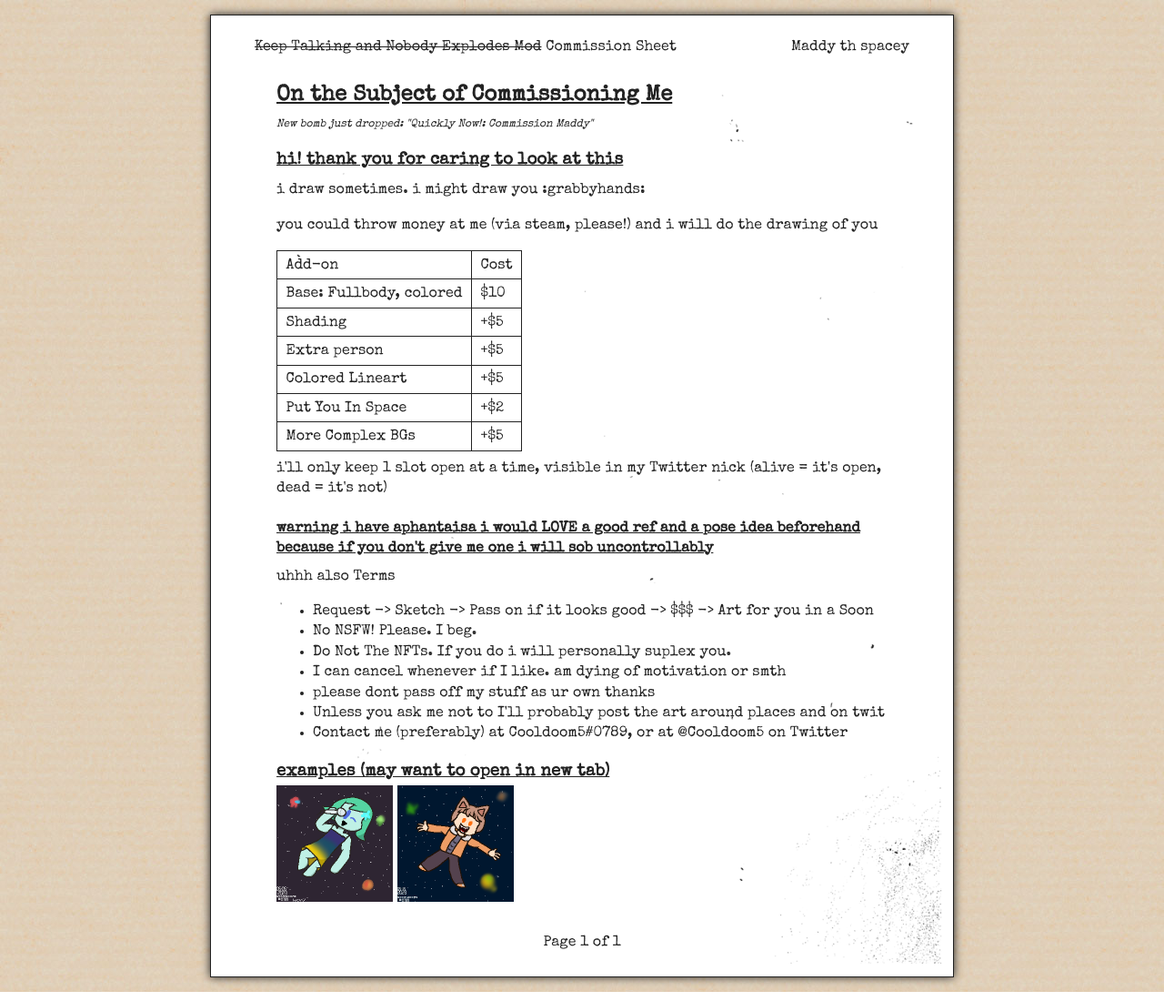
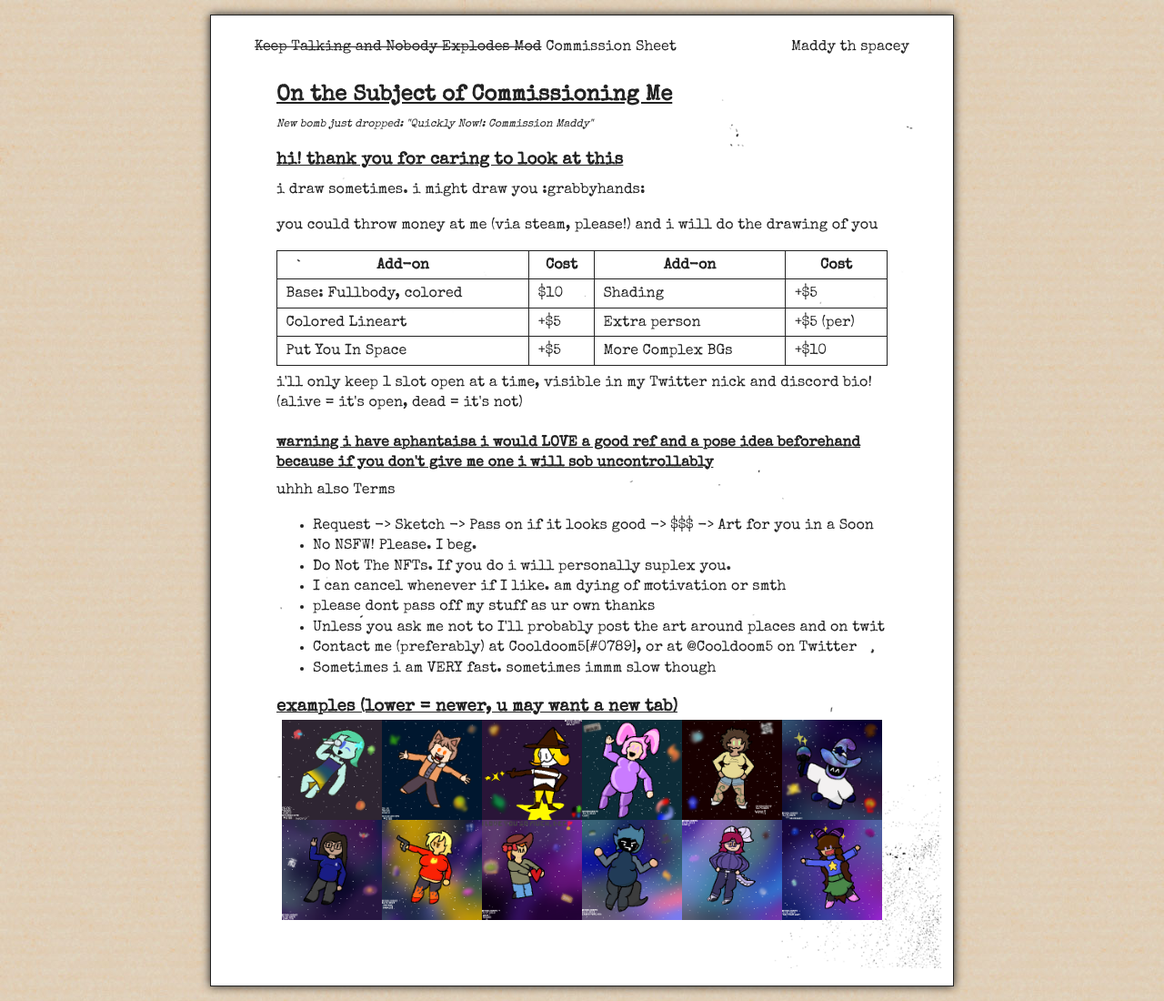
Before and after one commit to maddymoos/TheComSheet, a plain HTML site: page docs/index.html in a window 1280 px wide. Shown: the whole page at 91% size. Drawn offline with Linux system fonts and the light colour scheme.

Commit message:
implement said 10 images

```diff
--- a/docs/index.html
+++ b/docs/index.html
@@ -32,39 +32,34 @@
               you could throw money at me (via steam, please!) and i will do the
               drawing of you
             </p>
-            <table>
+            <table width = 100%>
               <tr>
-                <td>Add-on</td>
-                <td>Cost</td>
+                <th>Add-on</th>
+                <th>Cost</th>
+				<th>Add-on</th>
+                <th>Cost</th>
               </tr>
               <tr>
                 <td>Base: Fullbody, colored</td>
                 <td>$10</td>
-              </tr>
-              <tr>
-                <td>Shading</td>
-                <td>+$5</td>
-
-              </tr>
-              <tr>
-                <td>Extra person</td>
+				<td>Shading</td>
                 <td>+$5</td>
               </tr>
               <tr>
                 <td>Colored Lineart</td>
                 <td>+$5</td>
+				<td>Extra person</td>
+                <td>+$5 (per)</td>
               </tr>
               <tr>
                 <td>Put You In Space</td>
-                <td>+$2</td>
-              </tr>
-              <tr>
-                <td>More Complex BGs</td>
                 <td>+$5</td>
+				                <td>More Complex BGs</td>
+                <td>+$10</td>
               </tr>
             </table>
             <p>
-              i'll only keep 1 slot open at a time, visible in my Twitter nick
+              i'll only keep 1 slot open at a time, visible in my Twitter nick and discord bio!
               (alive = it's open, dead = it's not)
             </p>
             <h4>
@@ -80,14 +75,16 @@
                 <li>I can cancel whenever if I like. am dying of motivation or smth</li>
                 <li>please dont pass off my stuff as ur own thanks</li>
                 <li>Unless you ask me not to I'll probably post the art around places and on twit</li>
-                <li>Contact me (preferably) at Cooldoom5#0789, or at @Cooldoom5 on Twitter</li>
+                <li>Contact me (preferably) at Cooldoom5[#0789], or at @Cooldoom5 on Twitter</li>
+				<li>Sometimes i am VERY fast. sometimes immm slow though</li>
             </ul>
-            <h3>examples (may want to open in new tab)</h3>
-            <img src="art/CV35W.png" width="128px"></img>
-            <img src="art/Colon.png" width="128px"></img>
+            <h3>examples (lower = newer, u may want a new tab)</h3>
+			<center>
+            <img src="art/CV35W.png"width="110px"></img><img src="art/Colon.png"width="110px"></img><img src="art/War0.png" width="110px"></img><img src="art/War1.png" width="110px"></img><img src="art/War2.png" width="110px"></img><img src="art/War3.png" width="110px"></img><img src="art/War4.png" width="110px"></img><img src="art/War5.png" width="110px"></img><img src="art/War6.png" width="110px"></img><img src="art/War7.png" width="110px"></img><img src="art/War8.png" width="110px"></img><img src="art/War9.png" width="110px"></img>
+			</center>
 
           </div>
-          <div class="page-footer relative-footer">Page 1 of 1</div>
+          <div class="page-footer relative-footer"></div>
         </div>
       </div>
     </div>
```
Also changed, not shown: docs/art/War0.png (renamed from docs/art/Untitled71_20230702180017.png), docs/art/War1.png (renamed from docs/art/Untitled72_20230704193516.png), docs/art/War2.png (renamed from docs/art/Untitled74_20230704220504.png), docs/art/War3.png (renamed from docs/art/Untitled76_20230705015344.png), docs/art/War4.png (renamed from docs/art/Untitled78_20230705095326.png), docs/art/War5.png (renamed from docs/art/Untitled79_20230705133625.png), docs/art/War6.png (renamed from docs/art/Untitled80_20230705162714.png), docs/art/War7.png (renamed from docs/art/Untitled83_20230705213413.png), docs/art/War8.png (renamed from docs/art/Untitled86_20230706171746.png), docs/art/War9.png (renamed from docs/art/Untitled87_20230706234712.png).
